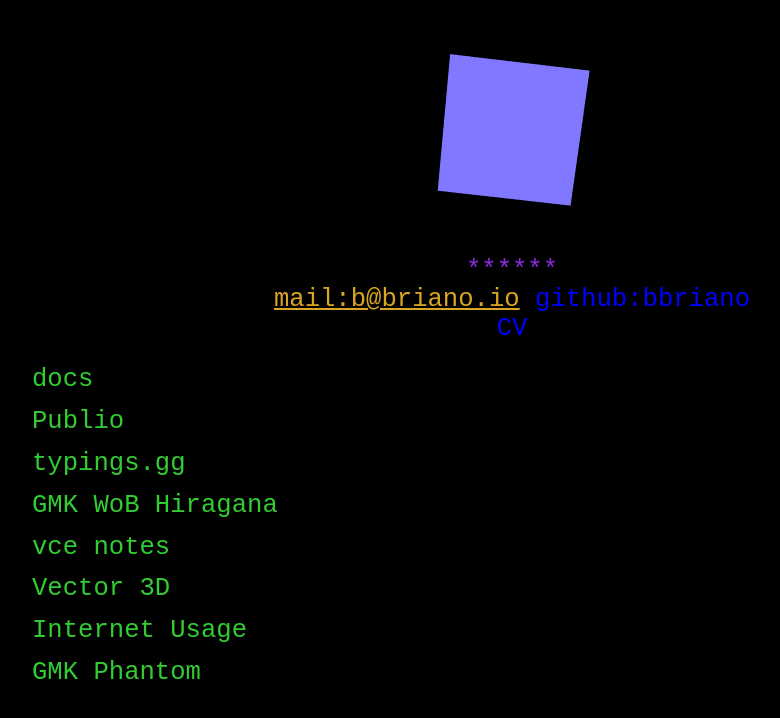
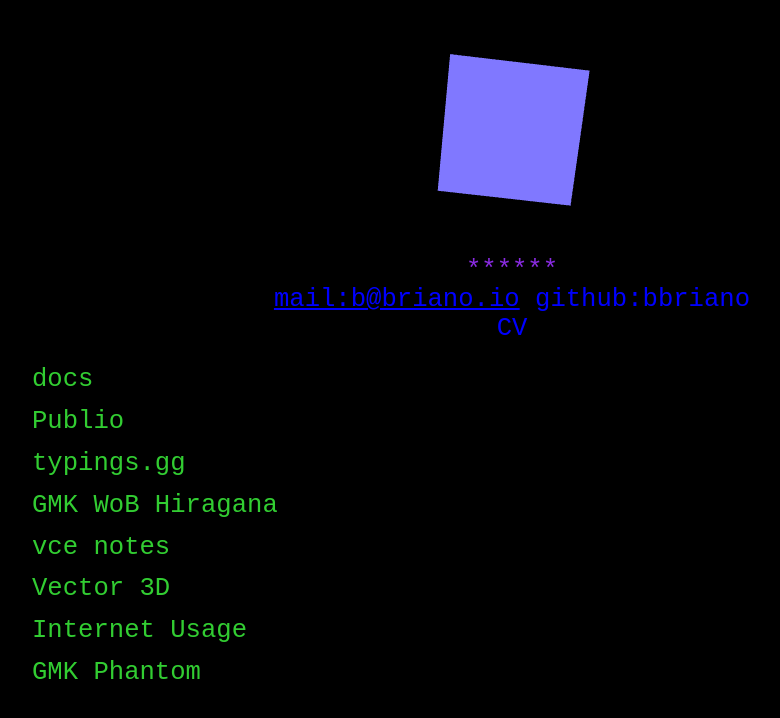
Before and after one commit to bbriano/briano.io, a Svelte app: page / in a window 1280 px wide. In both pictures the pointer is over the link "mail:b@briano.io". Shown: the top 718 px of the page, without its empty margins (128-908 px from the left). Built offline with nearby package versions, Linux system fonts and the light colour scheme.

Commit message:
underline text on hover

```diff
--- a/src/App.svelte
+++ b/src/App.svelte
@@ -58,6 +58,6 @@
     }
 
     a:hover {
-        color: goldenrod;
+        text-decoration: underline;
     }
 </style>
```
